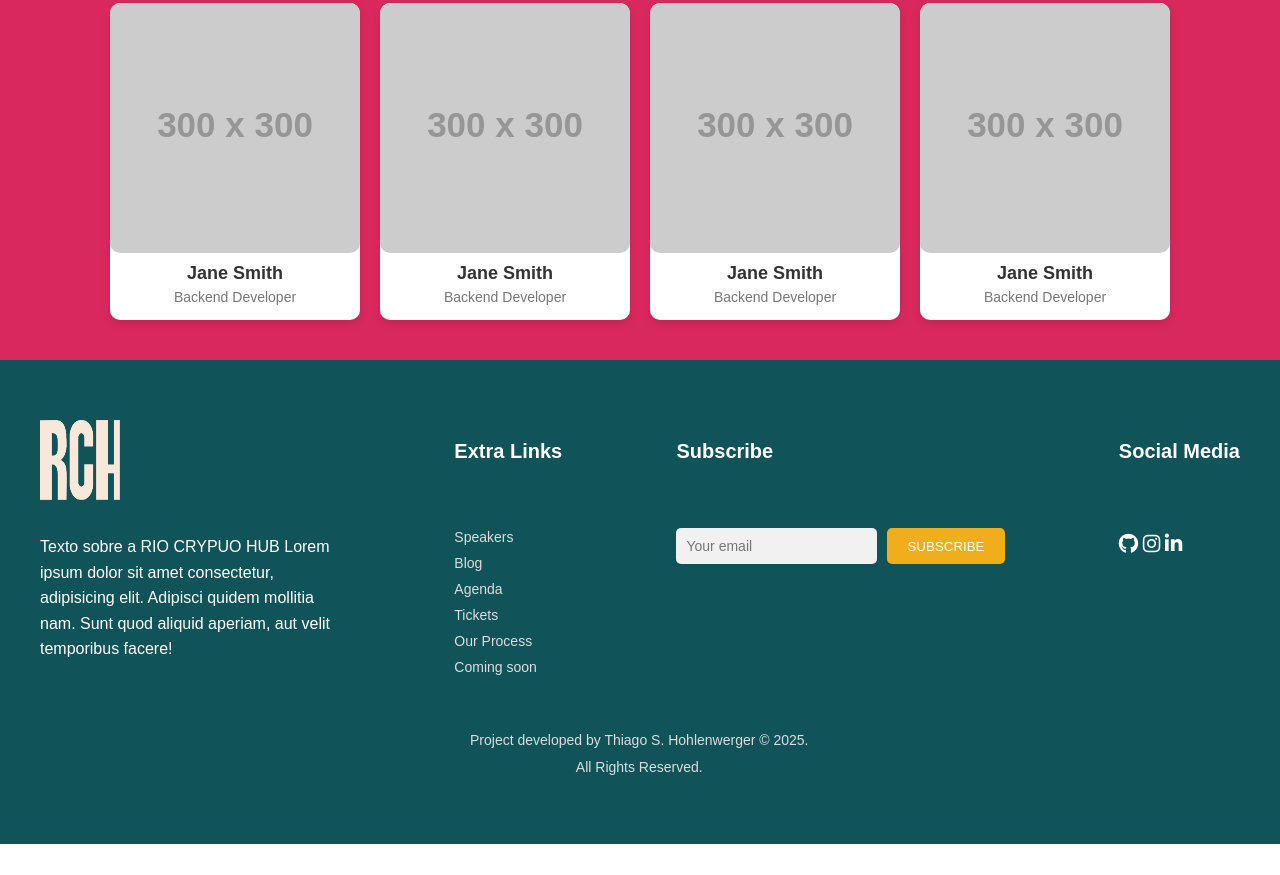
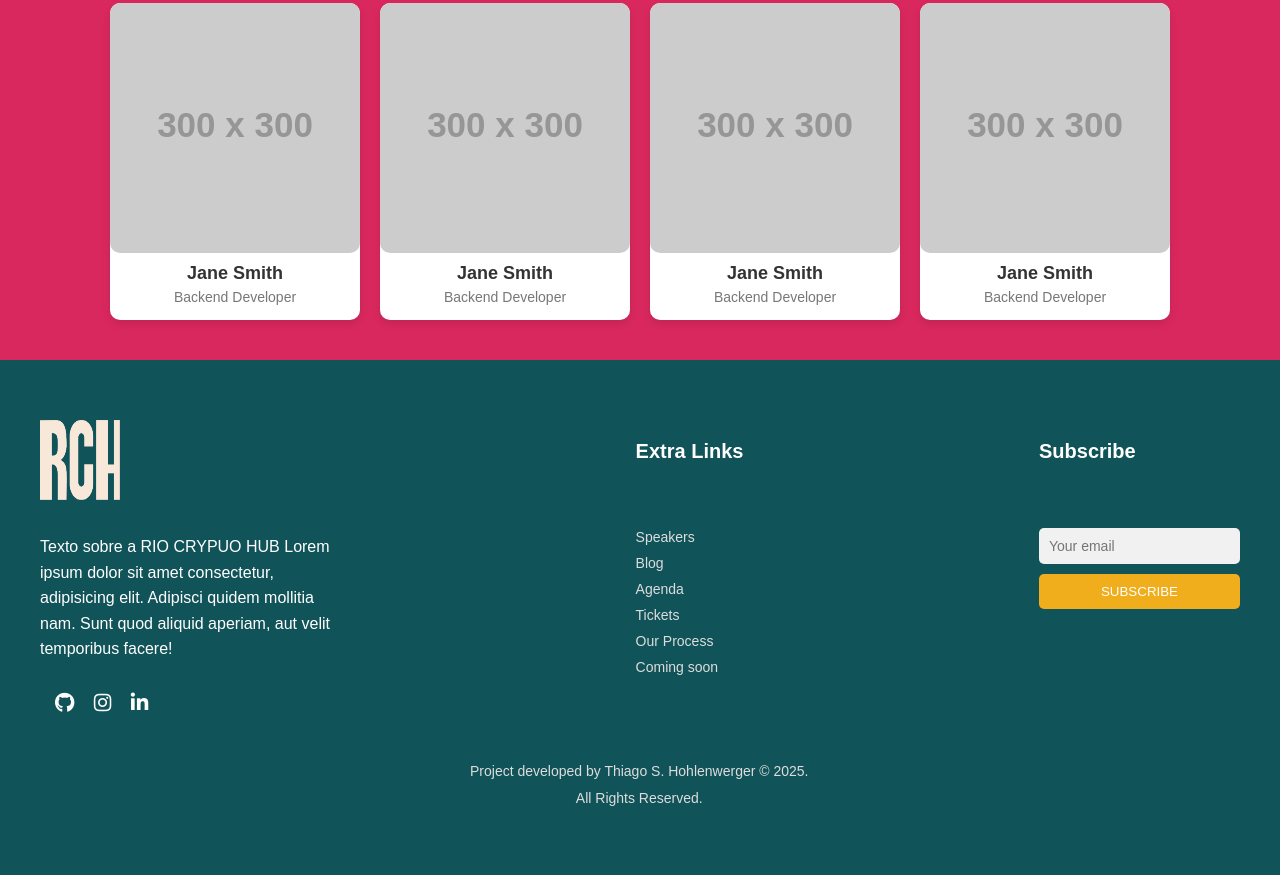
Before and after one commit to Rio-Crypto-Hub/landing-page-rhc, a plain HTML site: page index.html in a window 1280 px wide. Shown: the part 1312-2187 px from the top of the page. Before the commit the page ends 2156 px from the top, so only its background shows below. Drawn offline with Linux system fonts and the light colour scheme; placeholder pictures from the web are drawn by us.

Commit message:
style: removed the social media part

```diff
--- a/index.html
+++ b/index.html
@@ -165,6 +165,10 @@
           <img src="/assets/images/logo-rch01.png" alt="logo da rch" />
 
           <p>Texto sobre a RIO CRYPUO HUB Lorem ipsum dolor sit amet consectetur, adipisicing elit. Adipisci quidem mollitia nam. Sunt quod aliquid aperiam, aut velit temporibus facere!</p>
+
+          <a href="#"><i class="fab fa-github"></i></a>
+          <a href="#"><i class="fab fa-instagram"></i></a>
+          <a href="#"><i class="fab fa-linkedin-in"></i></a>
         </div>
 
         <div class="extra-links">
@@ -187,13 +191,6 @@
           </form>
         </div>
 
-        <div class="social">
-          <h3>Social Media</h3>
-          <a href="#"><i class="fab fa-github"></i></a>
-          <a href="#"><i class="fab fa-instagram"></i></a>
-          <a href="#"><i class="fab fa-linkedin-in"></i></a>
-        </div>
-
         <div class="copyright">
           <p>Project developed by Thiago S. Hohlenwerger © 2025.</p>
           <p>All Rights Reserved.</p>
--- a/styless.css
+++ b/styless.css
@@ -224,10 +224,27 @@ footer {
 
 .logo p {
   max-width: 300px;
+
   margin-top: 30px;
+  margin-bottom: 30px;
 
   font-size: 16px;
   line-height: 1.6;
+}
+
+.logo a {
+  font-size: 20px;
+  text-decoration: none;
+
+  margin-left: 15px;
+
+  color: #fff;
+
+  transition: color 0.3s ease;
+}
+
+.logo a:hover {
+  color: rgba(240, 173, 28, 1);
 }
 
 .extra-links h3 {
@@ -267,7 +284,7 @@ footer {
 
 .subscribe form {
   display: flex;
-  flex-wrap: wrap;
+  flex-direction: column;
 
   gap: 10px;
 }
@@ -308,26 +325,6 @@ footer {
   background-color: rgba(217, 40, 94, 1);
 }
 
-.social h3 {
-  font-size: 20px;
-
-  margin-top: 20px;
-  margin-bottom: 70px;
-}
-
-.social a {
-  font-size: 20px;
-  text-decoration: none;
-
-  color: #fff;
-
-  transition: color 0.3s ease;
-}
-
-.social a:hover {
-  color: rgba(240, 173, 28, 1);
-}
-
 .copyright {
   text-align: center;
 
```
